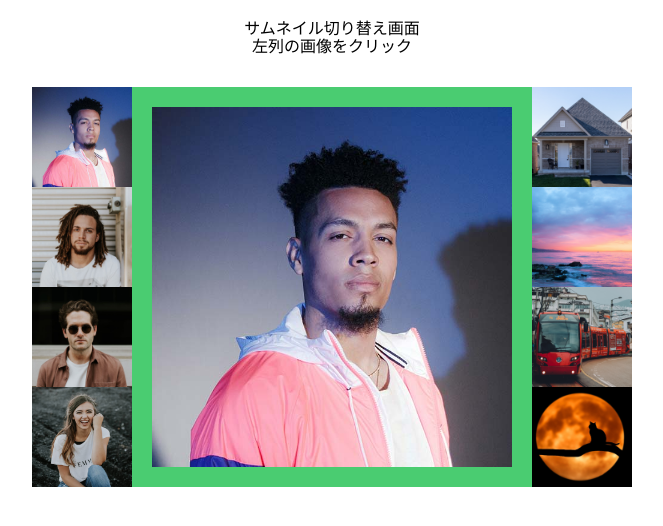
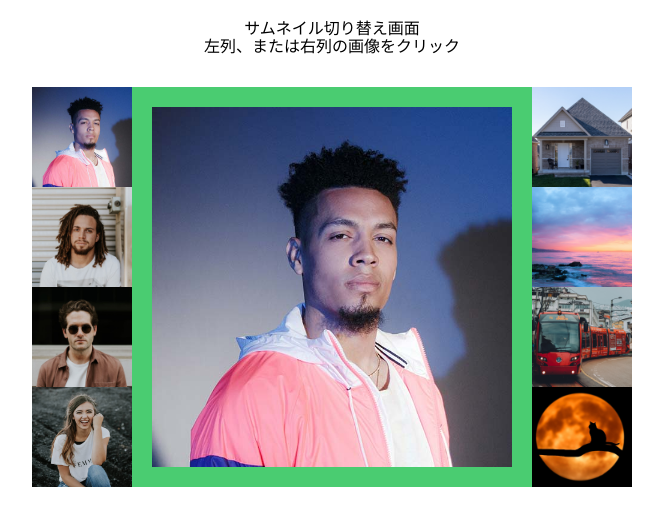
Before and after one commit to uedame/change_thumbnail, a plain HTML site: page index.html in a window 1280 px wide. Shown: the whole page, without its empty margins (308-971 px from the left). Drawn offline with Linux system fonts and the light colour scheme.

Commit message:
comment add

```diff
--- a/index.html
+++ b/index.html
@@ -14,7 +14,7 @@
 <body>
 	<div class="text">
 		<h1>サムネイル切り替え画面</h1>
-		<p>左列の画像をクリック</p>
+		<p>左列、または右列の画像をクリック</p>
 	</div>
 	<div class="container">
 		<div class="item-thumbnail">
```
Lines whose indentation alone changed are shown as unchanged.
